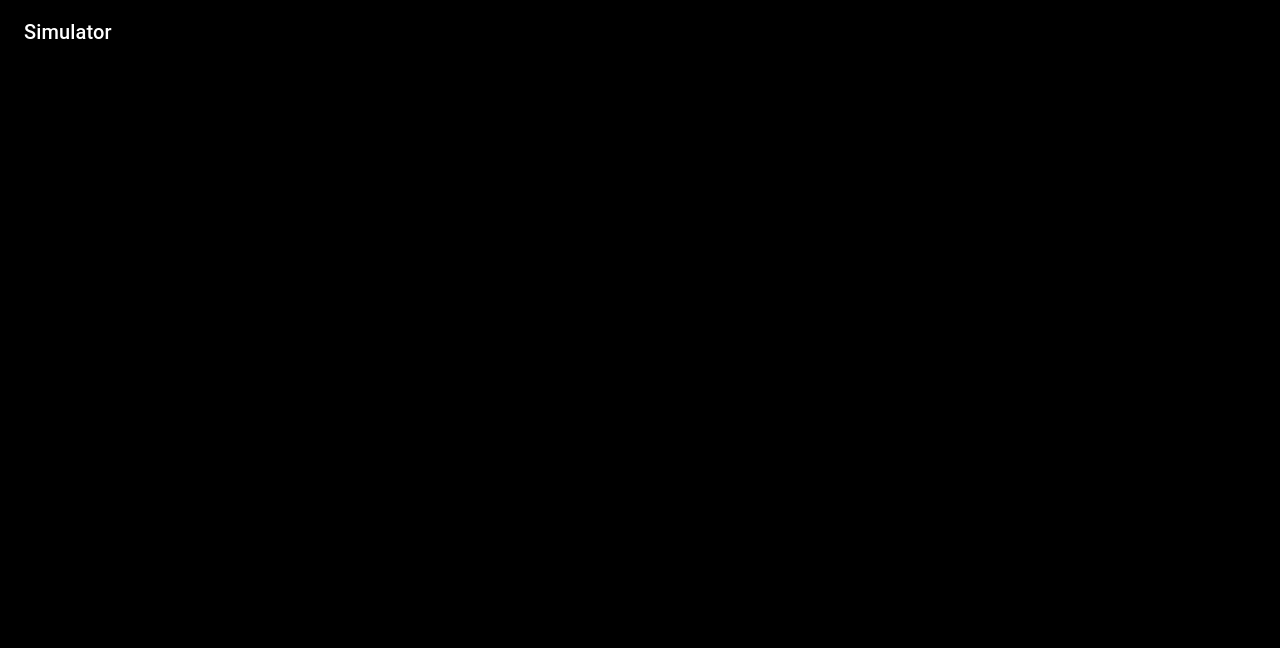
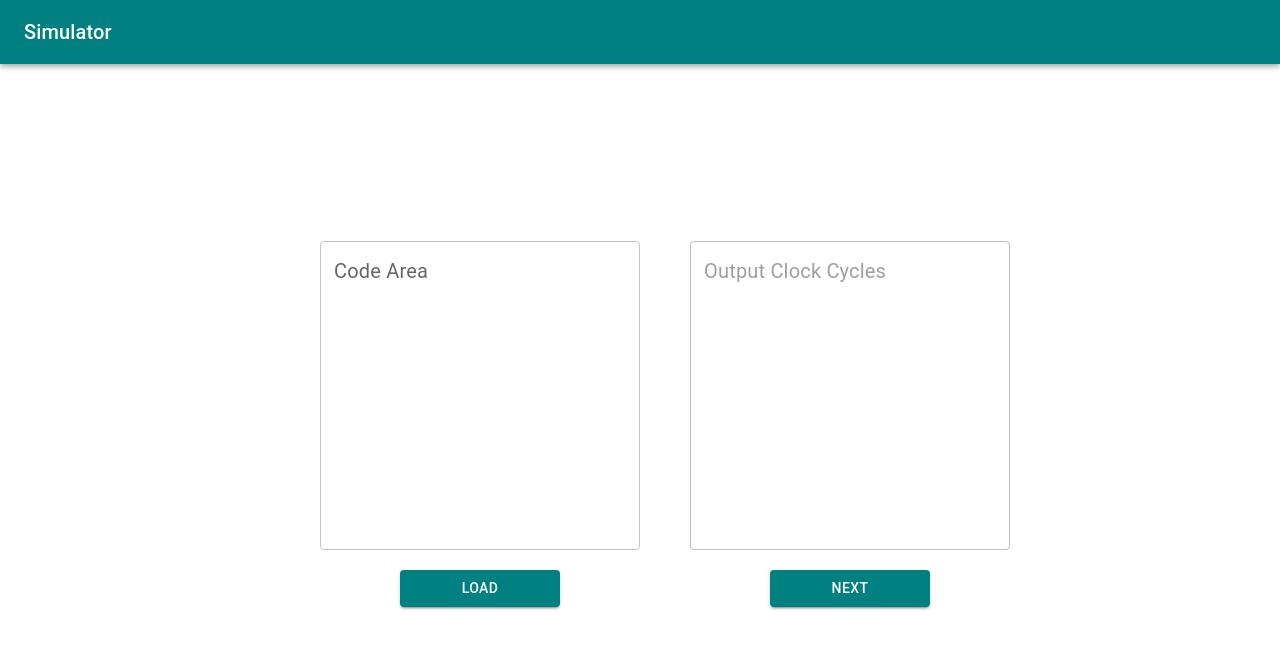
Before and after one commit to Mohit182/8085-Instruction-Simulator, a React (Create React App) app: page / in a window 1280 px wide. Shown: the top 648 px of the page. Built offline with nearby package versions, Linux system fonts and the light colour scheme.

Commit message:
ui completed

```diff
--- a/src/App.js
+++ b/src/App.js
@@ -1,10 +1,11 @@
 import Header from "./components/Header";
+import Main from "./components/Main";
 
 function App() {
   return (
     <div>
       <Header />
-      //Main
+      <Main />
     </div>
   );
 }
--- a/src/components/Header.js
+++ b/src/components/Header.js
@@ -8,7 +8,7 @@ import Typography from "@mui/material/Typography";
 export default function Header() {
   return (
     <Box sx={{ flexGrow: 1 }}>
-      <AppBar position="static" sx={{ bgcolor: "black" }}>
+      <AppBar position="static" sx={{ bgcolor: "teal" }}>
         <Toolbar>
           <Typography variant="h6" component="div" sx={{ flexGrow: 1 }}>
             Simulator
--- /dev/null
+++ b/src/components/Image.js
@@ -0,0 +1,96 @@
+import { Button, TextField } from "@mui/material";
+import React from "react";
+
+const Image = () => {
+  const [code, setCode] = React.useState("");
+  const [resultCode, setResultCode] = React.useState([]);
+
+  React.useEffect(() => {
+    console.log(resultCode);
+  }, [resultCode]);
+
+  return (
+    <div
+      style={{
+        display: "flex",
+        alignItems: "center",
+        justifyContent: "center",
+        height: "90vh",
+        width: "100vw",
+      }}
+    >
+      <div
+        style={{
+          display: "flex",
+          flexDirection: "column",
+          margin: "50px",
+          width: "25%",
+        }}
+      >
+        <TextField
+          id="outlined-multiline"
+          label="Code Area"
+          variant="outlined"
+          multiline
+          rows={12}
+          value={code}
+          InputLabelProps={{style: {fontSize: 20}}}
+          onChange={(e) => {
+            setCode(e.target.value);
+            const result = e.target.value.split("\n");
+            result.map((item, index) => {
+              const resultItem = item.split(" ");
+              resultCode.ins = resultItem[0];
+
+              // resultCode.=resultItem[1];
+              return null;
+            });
+            setResultCode(e.target.value.split("\n"));
+          }}
+        />
+        <Button
+          variant="contained"
+          color="primary"
+          aria-controls="simple-menu"
+          aria-haspopup="true"
+          style={{
+            width: "50%",
+            marginLeft: "25%",
+            marginTop: "20px",
+            backgroundColor: "teal",
+          }}
+        >
+          Load
+        </Button>
+      </div>
+
+      <div style={{ display: "flex", flexDirection: "column", width: "25%" }}>
+        <TextField
+          id="outlined-multiline"
+          label="Output Clock Cycles"
+          disabled
+          variant="outlined"
+          multiline
+          rows={12}
+          InputLabelProps={{style: {fontSize: 20}}}
+        />
+        <Button
+          variant="contained"
+          color="primary"
+          aria-controls="simple-menu"
+          aria-haspopup="true"
+          style={{
+            width: "50%",
+            marginLeft: "25%",
+            marginTop: "20px",
+            backgroundColor: "teal",
+          }}
+        >
+          Next
+        </Button>
+      </div>
+    </div>
+  );
+};
+
+export default Image;
--- /dev/null
+++ b/src/components/Main.js
@@ -0,0 +1,11 @@
+import React from 'react'
+import Image from './Image'
+const Main = () => {
+  return (
+    <div>
+        <Image/>
+    </div>
+  )
+}
+
+export default Main
--- a/src/index.css
+++ b/src/index.css
@@ -5,7 +5,7 @@ body {
     sans-serif;
   -webkit-font-smoothing: antialiased;
   -moz-osx-font-smoothing: grayscale;
-  background-color: black;
+  background-color: white;
 }
 
 code {
```
